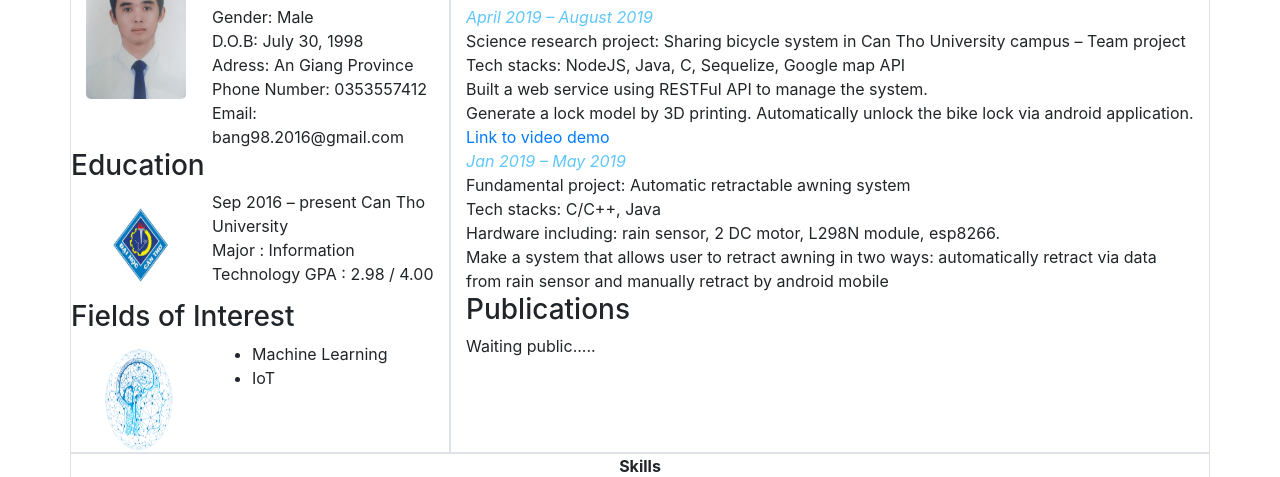
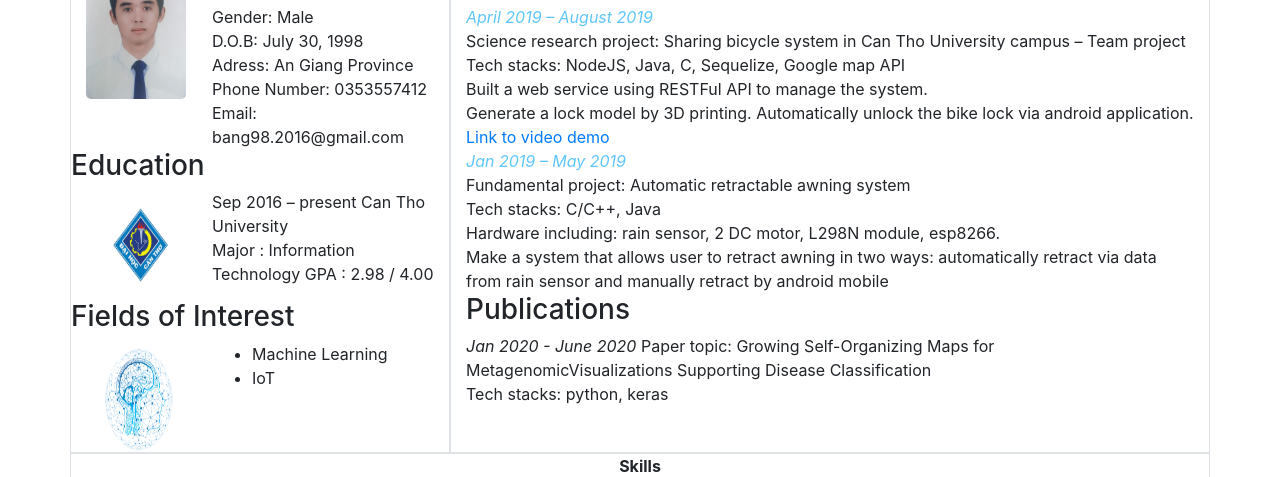
Before and after one commit to bang6777/bang.github.io, a plain HTML site: page index.html in a window 1280 px wide. Shown: the part 94-571 px from the top of the page. Drawn offline with nearby package versions, Linux system fonts and the light colour scheme.

Commit message:
add content publications

```diff
--- a/index.html
+++ b/index.html
@@ -3,7 +3,7 @@
   <head>
     <meta charset="UTF-8" />
     <meta http-equiv="X-UA-Compatible" content="ie=edge" />
-    <meta name="viewport" content="width=device-width, initial-scale=1.0">
+    <meta name="viewport" content="width=device-width, initial-scale=1.0" />
     <link
       rel="stylesheet"
       href="https://stackpath.bootstrapcdn.com/bootstrap/4.3.1/css/bootstrap.min.css"
@@ -141,7 +141,10 @@
               <h3>Publications</h3>
             </div>
             <div>
-              Waiting public.....
+              <i>Jan 2020 - June 2020</i>
+              Paper topic: Growing Self-Organizing Maps for
+              MetagenomicVisualizations Supporting Disease Classification <br />
+              Tech stacks: python, keras
             </div>
           </div>
         </div>
```
